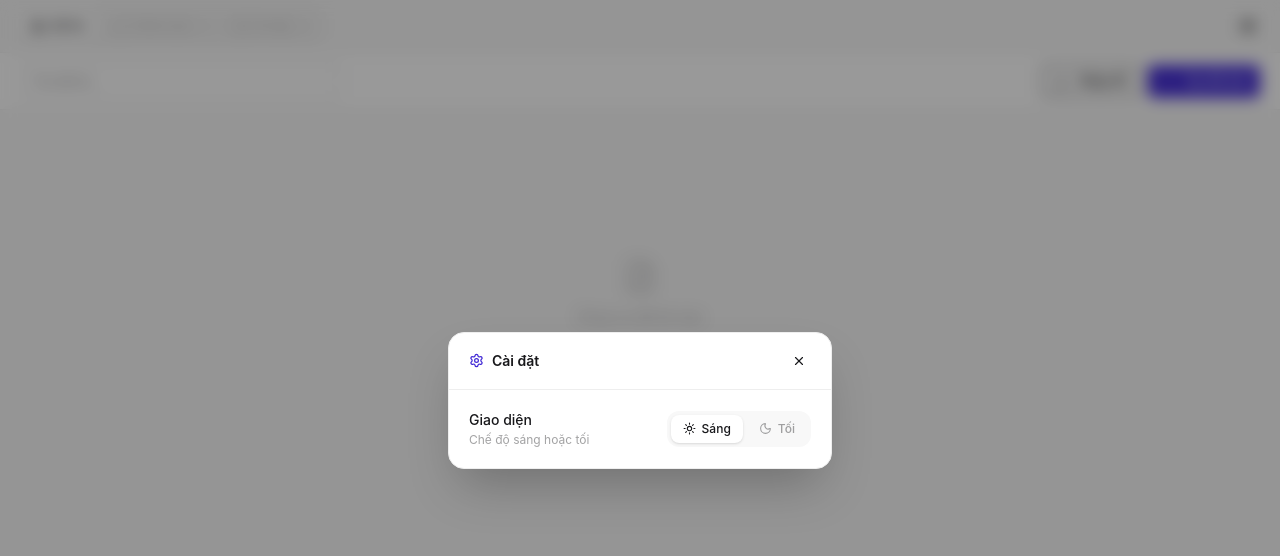
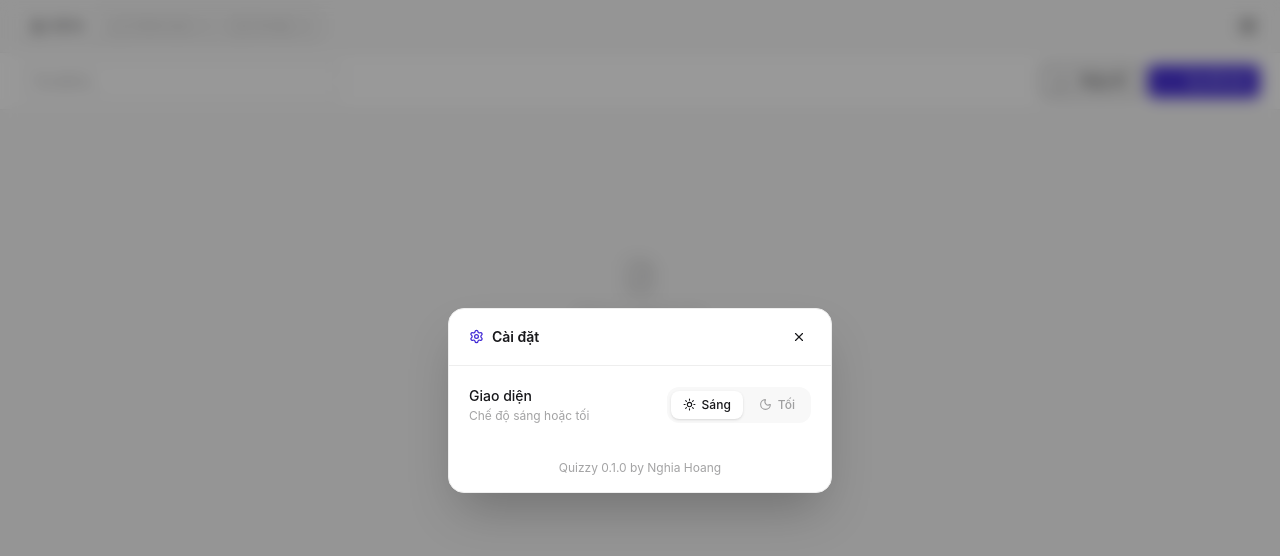
Before and after one commit to nghiaxh/quizzy, a React (Vite) app: page / in a window 1280 px wide. Both pictures are taken after a click on the button 1248 px from the left and 26 px from the top of the page. Shown: the top 556 px of the page. Built offline with nearby package versions, Linux system fonts and the light colour scheme; the HTML template or start-up script is replaced by a standard one.

Commit message:
chore: add credit

```diff
--- a/src/components/SettingsModal.tsx
+++ b/src/components/SettingsModal.tsx
@@ -36,6 +36,9 @@ export default function SettingsModal({ theme, setTheme, onClose }: SettingsModa
             </div>
           </div>
         </div>
+        <div className="flex justify-center text-xs text-base-content/40 my-4">
+          <span>Quizzy 0.1.0 by Nghia Hoang</span>
+        </div>
       </div>
     </div>
   );
```
